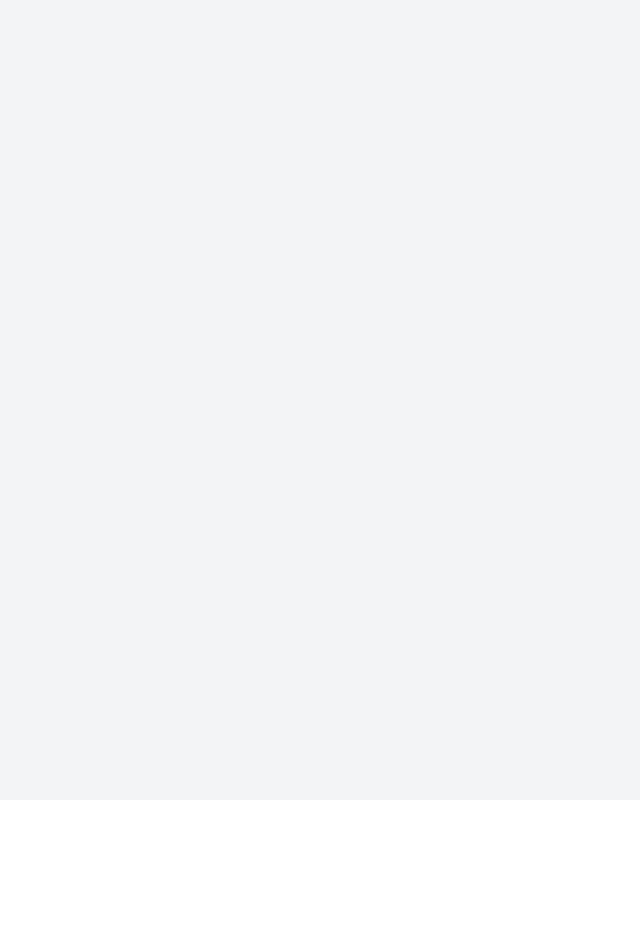
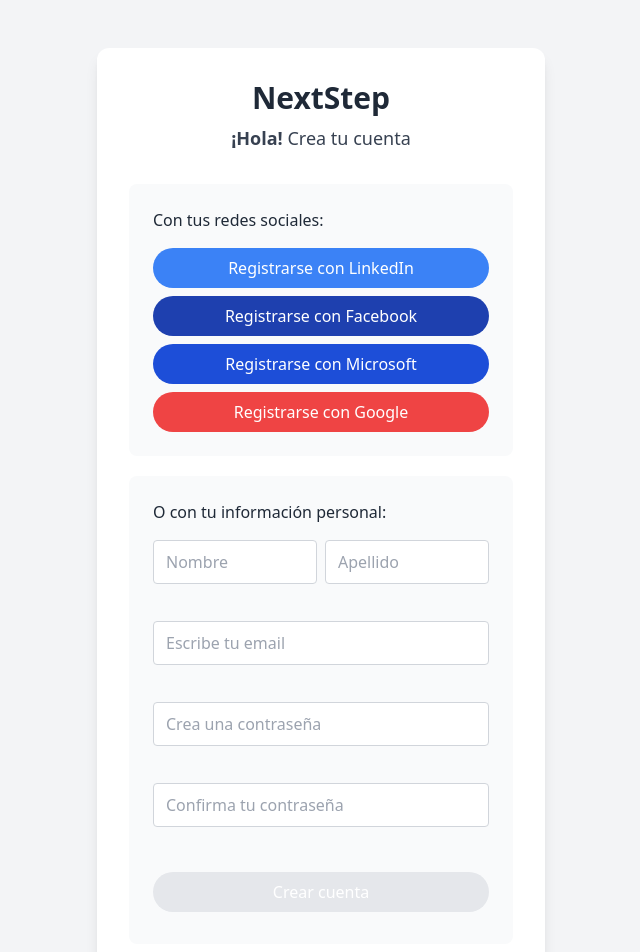
Before and after one commit to Emmanuel0930/NextStep, a React (Create React App) app in the folder frontend/: page /signup in a window 1280 px wide. Before the commit this address had no page. Shown: the top 952 px of the page, without its empty margins (319-959 px from the left). Before the commit the page ends 800 px from the top, so only its background shows below. Built offline with nearby package versions, Linux system fonts and the light colour scheme.

Commit message:
Se añadió el SignUp y se configuró el PWA

```diff
--- a/frontend/src/App.js
+++ b/frontend/src/App.js
@@ -1,5 +1,6 @@
 import { BrowserRouter as Router, Routes, Route } from "react-router-dom";
 import Login from "./Login";
+import SignUp from "./SignUp";
 import Main from "./Main";
 
 function App() {
@@ -9,6 +10,7 @@
         <Routes>
           <Route path="/" element={<Main />} />
           <Route path="/login" element={<Login />} />
+          <Route path="/signup" element={<SignUp />} />
         </Routes>
       </Router>
     </div>
--- a/frontend/src/Login.js
+++ b/frontend/src/Login.js
@@ -141,7 +141,7 @@
         <div className="flex justify-between mt-6">
           <button
             className="w-[48%] py-2 rounded bg-white text-blue-900 border border-gray-300 hover:bg-gray-100"
-            onClick={() => alert("Creación de cuenta aún no implementado")}
+            onClick={() => navigate("/signup")}
           >
             Crea una cuenta
           </button>
--- a/frontend/src/Main.js
+++ b/frontend/src/Main.js
@@ -2,7 +2,7 @@
 import { useNavigate } from "react-router-dom";
 import axios from "axios";
 
-export default function Login() {
+export default function Main() {
   const [jobs, setJobs] = useState([]);
   const [loading, setLoading] = useState(true);
   const [error, setError] = useState("");
@@ -35,7 +35,7 @@
   };
 
   const handleRegisterClick = () => {
-    alert("Registro aún no implementado");
+    navigate("/signup");
   };
 
   const handleJobClick = (job) => {
--- /dev/null
+++ b/frontend/src/SignUp.js
@@ -0,0 +1,251 @@
+import { useState } from "react";
+import { useNavigate } from "react-router-dom";
+
+export default function SignUp() {
+  const navigate = useNavigate();
+
+  const [formData, setFormData] = useState({
+    firstName: "",
+    lastName: "",
+    email: "",
+    password: "",
+    confirmPassword: "",
+  });
+
+  const [errors, setErrors] = useState({
+    firstName: "",
+    lastName: "",
+    email: "",
+    password: "",
+    confirmPassword: "",
+  });
+
+  const handleSocialSignUp = (platform) => {
+    alert(`Registro con ${platform} aún no implementado.`);
+  };
+
+  const validateField = (name, value) => {
+    let error = "";
+
+    switch (name) {
+      case "firstName":
+        if (!value.trim()) error = "El nombre es requerido.";
+        else if (value.trim().length < 2)
+          error = "El nombre debe tener al menos 2 caracteres.";
+        break;
+      case "lastName":
+        if (!value.trim()) error = "El apellido es requerido.";
+        else if (value.trim().length < 2)
+          error = "El apellido debe tener al menos 2 caracteres.";
+        break;
+      case "email":
+        const emailRegex = /^[^\s@]+@[^\s@]+\.[^\s@]+$/;
+        if (!value.trim()) error = "El email es requerido.";
+        else if (!emailRegex.test(value)) error = "Email inválido.";
+        break;
+      case "password":
+        if (!value) error = "La contraseña es requerida.";
+        else if (value.length < 8)
+          error = "La contraseña debe tener al menos 8 caracteres.";
+        else if (!/(?=.*[a-z])(?=.*[A-Z])(?=.*\d)/.test(value))
+          error =
+            "Debe contener al menos una mayúscula, una minúscula y un número.";
+        break;
+      case "confirmPassword":
+        if (!value) error = "Confirma tu contraseña.";
+        else if (value !== formData.password)
+          error = "Las contraseñas no coinciden.";
+        break;
+      default:
+        break;
+    }
+
+    setErrors((prev) => ({ ...prev, [name]: error }));
+  };
+
+  const handleInputChange = (e) => {
+    const { name, value } = e.target;
+    setFormData((prev) => ({ ...prev, [name]: value }));
+    validateField(name, value);
+
+    if (name === "password" && formData.confirmPassword) {
+      validateField("confirmPassword", formData.confirmPassword);
+    }
+  };
+
+  const handleSubmit = async (e) => {
+    e.preventDefault();
+
+    Object.keys(formData).forEach((key) => {
+      validateField(key, formData[key]);
+    });
+
+    const hasErrors = Object.values(errors).some((error) => error !== "");
+    const hasEmptyFields = Object.values(formData).some(
+      (value) => !value.trim()
+    );
+
+    if (!hasErrors && !hasEmptyFields) {
+      try {
+        alert("Registro exitoso");
+        navigate("/login");
+      } catch (error) {
+        alert("Error en el registro. Por favor, intenta nuevamente más tarde.");
+      }
+    }
+  };
+
+  const isFormValid = () => {
+    const hasErrors = Object.values(errors).some((error) => error !== "");
+    const hasEmptyFields = Object.values(formData).some(
+      (value) => !value.trim()
+    );
+    return !hasErrors && !hasEmptyFields;
+  };
+
+  return (
+    <div className="flex justify-center items-center min-h-screen bg-gray-100 py-6">
+      <div className="w-full max-w-md bg-white m-6 p-8 rounded-xl shadow-lg text-center">
+        <header>
+          <h1 className="text-3xl font-bold text-gray-800 mb-2">NextStep</h1>
+          <p className="text-lg text-gray-700 mb-8">
+            <b>¡Hola!</b> Crea tu cuenta
+          </p>
+        </header>
+
+        <div className="rounded-lg p-6 mb-5 bg-gray-50">
+          <p className="text-base text-gray-800 mb-4 text-left">
+            Con tus redes sociales:
+          </p>
+          <div className="flex flex-col gap-2">
+            <button
+              className="w-full py-2 rounded-full text-white bg-blue-500 hover:bg-blue-600"
+              onClick={() => handleSocialSignUp("LinkedIn")}
+            >
+              Registrarse con LinkedIn
+            </button>
+            <button
+              className="w-full py-2 rounded-full text-white bg-blue-800 hover:bg-blue-900"
+              onClick={() => handleSocialSignUp("Facebook")}
+            >
+              Registrarse con Facebook
+            </button>
+            <button
+              className="w-full py-2 rounded-full text-white bg-blue-700 hover:bg-blue-800"
+              onClick={() => handleSocialSignUp("Microsoft")}
+            >
+              Registrarse con Microsoft
+            </button>
+            <button
+              className="w-full py-2 rounded-full text-white bg-red-500 hover:bg-red-600"
+              onClick={() => handleSocialSignUp("Google")}
+            >
+              Registrarse con Google
+            </button>
+          </div>
+        </div>
+
+        <div className="rounded-lg p-6 mb-5 bg-gray-50">
+          <p className="text-base text-gray-800 mb-4 text-left">
+            O con tu información personal:
+          </p>
+          <form onSubmit={handleSubmit}>
+            <div className="flex gap-2 mb-2">
+              <div className="w-1/2">
+                <input
+                  type="text"
+                  name="firstName"
+                  placeholder="Nombre"
+                  value={formData.firstName}
+                  onChange={handleInputChange}
+                  className="w-full h-11 px-3 bg-white border border-gray-300 rounded text-base focus:outline-none focus:ring-2 focus:ring-blue-400"
+                />
+              </div>
+              <div className="w-1/2">
+                <input
+                  type="text"
+                  name="lastName"
+                  placeholder="Apellido"
+                  value={formData.lastName}
+                  onChange={handleInputChange}
+                  className="w-full h-11 px-3 bg-white border border-gray-300 rounded text-base focus:outline-none focus:ring-2 focus:ring-blue-400"
+                />
+              </div>
+            </div>
+            <div className="flex gap-2 mb-2">
+              <p className="text-sm text-red-700 px-2 py-1 text-left min-h-[1.5em] w-1/2">
+                {errors.firstName}
+              </p>
+              <p className="text-sm text-red-700 px-2 py-1 text-left min-h-[1.5em] w-1/2">
+                {errors.lastName}
+              </p>
+            </div>
+
+            <input
+              type="email"
+              name="email"
+              placeholder="Escribe tu email"
+              value={formData.email}
+              onChange={handleInputChange}
+              className="w-full h-11 px-3 mb-2 bg-white border border-gray-300 rounded text-base focus:outline-none focus:ring-2 focus:ring-blue-400"
+            />
+            <p className="text-sm text-red-700 px-2 py-1 mb-2 text-left min-h-[1.5em]">
+              {errors.email}
+            </p>
+
+            <input
+              type="password"
+              name="password"
+              placeholder="Crea una contraseña"
+              value={formData.password}
+              onChange={handleInputChange}
+              className="w-full h-11 px-3 mb-2 bg-white border border-gray-300 rounded text-base focus:outline-none focus:ring-2 focus:ring-blue-400"
+            />
+            <p className="text-sm text-red-700 px-2 py-1 mb-2 text-left min-h-[1.5em]">
+              {errors.password}
+            </p>
+
+            <input
+              type="password"
+              name="confirmPassword"
+              placeholder="Confirma tu contraseña"
+              value={formData.confirmPassword}
+              onChange={handleInputChange}
+              className="w-full h-11 px-3 mb-2 bg-white border border-gray-300 rounded text-base focus:outline-none focus:ring-2 focus:ring-blue-400"
+            />
+            <p className="text-sm text-red-700 px-2 py-1 mb-2 text-left min-h-[1.5em]">
+              {errors.confirmPassword}
+            </p>
+
+            <button
+              type="submit"
+              className={`w-full py-2 rounded-full mt-2 mb-2 text-white ${
+                !isFormValid()
+                  ? "bg-gray-200 text-gray-400 cursor-not-allowed"
+                  : "bg-green-500 hover:bg-green-600"
+              }`}
+              disabled={!isFormValid()}
+            >
+              Crear cuenta
+            </button>
+          </form>
+        </div>
+
+        <div className="flex justify-between mt-6">
+          <button
+            className="w-[48%] py-2 rounded bg-white text-blue-900 border border-gray-300 hover:bg-gray-100"
+            onClick={() => navigate("/login")}
+          >
+            Ya tengo cuenta
+          </button>
+          <button
+            className="w-[48%] py-2 rounded bg-white text-blue-900 border border-gray-300 hover:bg-gray-100"
+            onClick={() => navigate("/")}
+          >
+            Ir a ver empleos
+          </button>
+        </div>
+      </div>
+    </div>
+  );
+}
```
Also changed, not shown: frontend/public/manifest.json.
